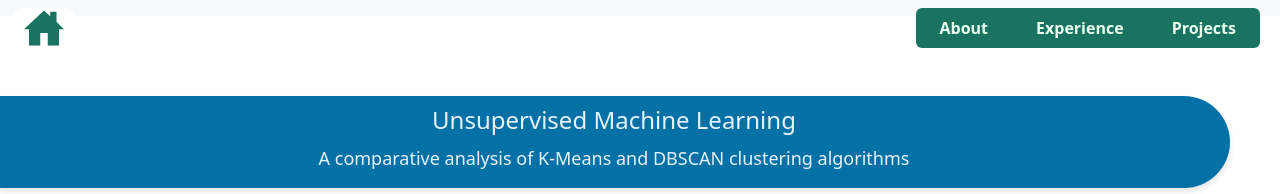
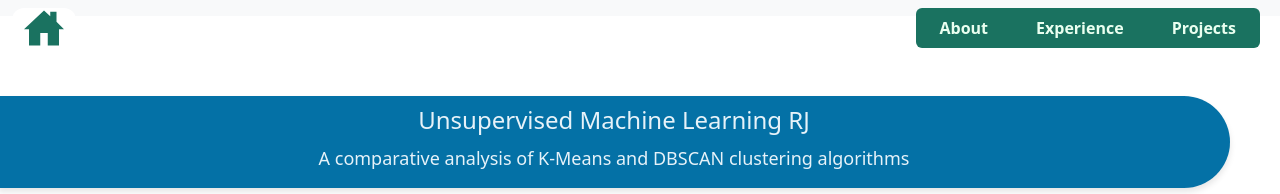
Before and after one commit to rainjocas/Online-Portfolio, a React (Create React App) app in the folder Rain-Jocas/: page /projects in a window 1280 px wide. Shown: the top 194 px of the page. Built offline with nearby package versions, Linux system fonts and the light colour scheme.

Commit message:
Last minute changes

```diff
--- a/Rain-Jocas/src/pages/About.tsx
+++ b/Rain-Jocas/src/pages/About.tsx
@@ -9,7 +9,6 @@ const About: React.FC = () => {
       <PageWrapper>
         <main className="pt-20 flex flex-col place-items-center">
           <h1 className = "pb-10 text-blueBlack">Rain Jocas</h1>
-          [INSERT PHOTO]
           <h2 className = {titleBubbleClass}>About</h2>
             <p className="py-4 px-5 text-blueBlack text-lg">
               I am a current Junior at Bowdoin College, majoring in Computer Science. I'm an aspiring
--- a/Rain-Jocas/src/pages/Projects.tsx
+++ b/Rain-Jocas/src/pages/Projects.tsx
@@ -52,7 +52,7 @@ const Projects: React.FC = () => {
         <main>
           <div className="pt-20 pr-12">
             <LeftUpBubble>
-            <h2 className="text-2xl text-paleBlue">Unsupervised Machine Learning</h2>
+            <h2 className="text-2xl text-paleBlue">Unsupervised Machine Learning   RJ</h2>
             <h3 className="text-lg text-paleBlue">A comparative analysis of K-Means and DBSCAN clustering algorithms</h3>
             </LeftUpBubble>
           </div>
```
Also changed, not shown: 1 other file (tests, documents, lock files or other folders).
